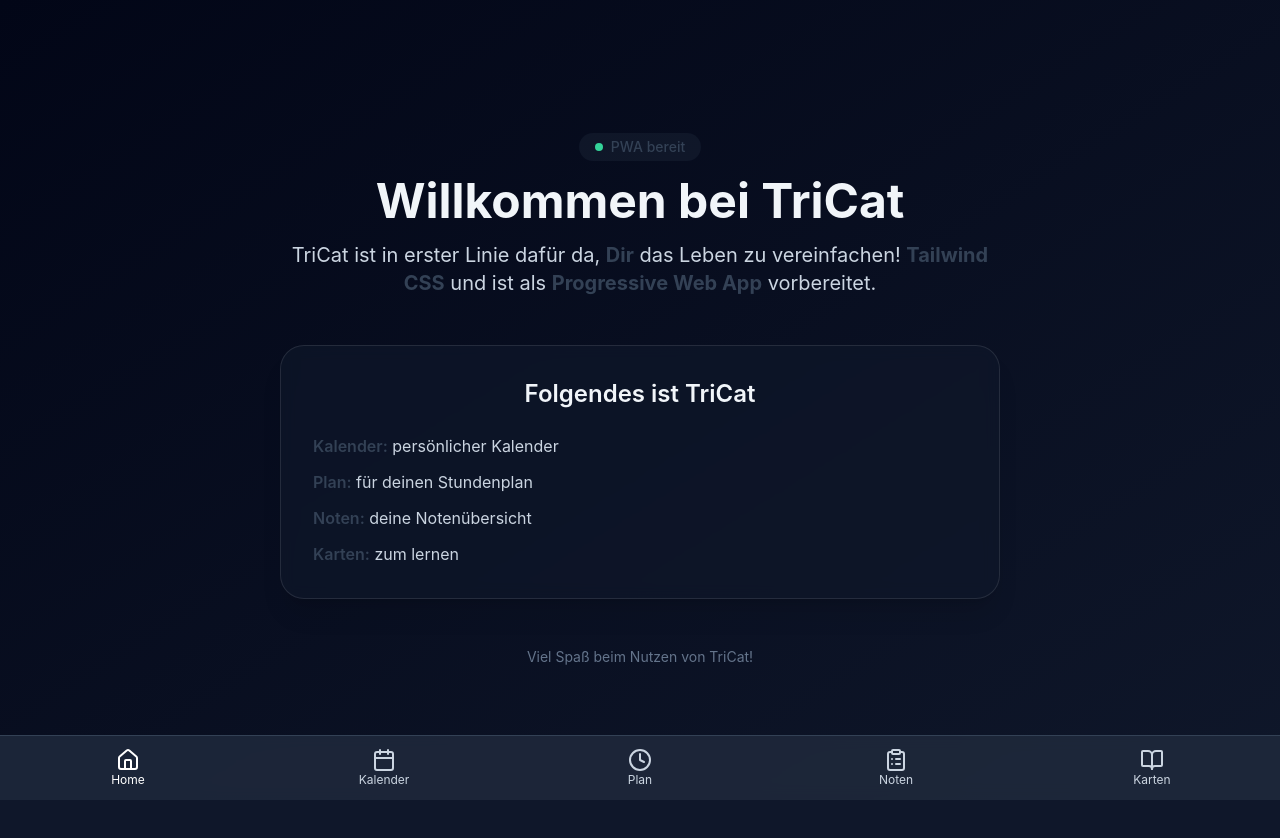
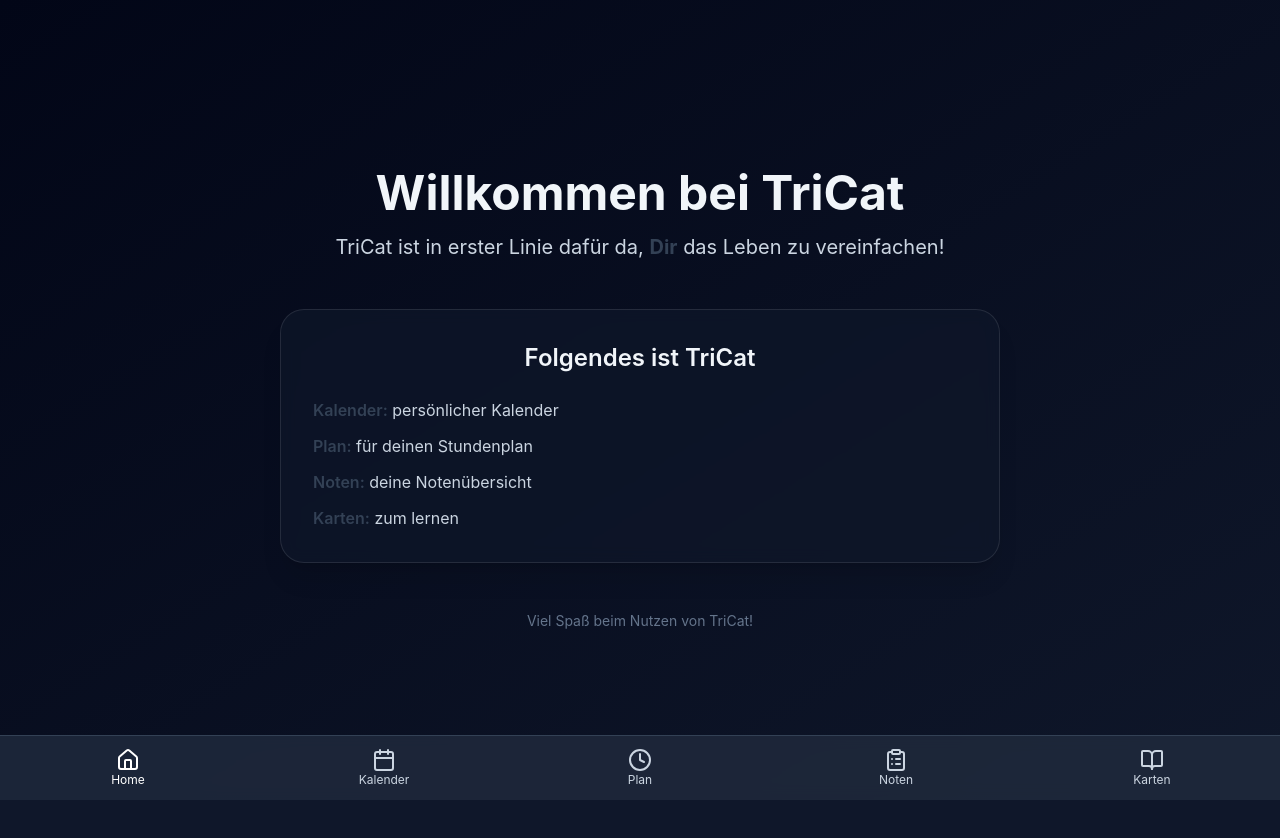
Before and after one commit to RichardTraverseDoor/TriCat, a Vue app in the folder frontend/: page / in a window 1280 px wide. Shown: the top 838 px of the page. Built offline with nearby package versions, Linux system fonts and the light colour scheme.

Commit message:
fix. delete unused things

```diff
--- a/frontend/src/views/HomeView.vue
+++ b/frontend/src/views/HomeView.vue
@@ -2,15 +2,9 @@
   <div class="min-h-screen bg-gradient-to-br from-brand-dark to-slate-900">
     <main class="mx-auto flex min-h-screen max-w-3xl flex-col items-center justify-center gap-12 px-6 text-center">
       <header class="space-y-4">
-        <span class="inline-flex items-center gap-2 rounded-full bg-brand-light/20 px-4 py-1 text-sm font-medium text-brand-light">
-          <span class="inline-block h-2 w-2 rounded-full bg-emerald-400"></span>
-          PWA bereit
-        </span>
         <h1 class="text-4xl font-bold md:text-5xl">Willkommen bei TriCat</h1>
         <p class="text-lg text-slate-300 md:text-xl">
           TriCat ist in erster Linie dafür da, <strong class="text-brand-light">Dir</strong> das Leben zu vereinfachen!
-          <strong class="text-brand-light">Tailwind CSS</strong> und ist als
-          <strong class="text-brand-light">Progressive Web App</strong> vorbereitet.
         </p>
       </header>
 
```
